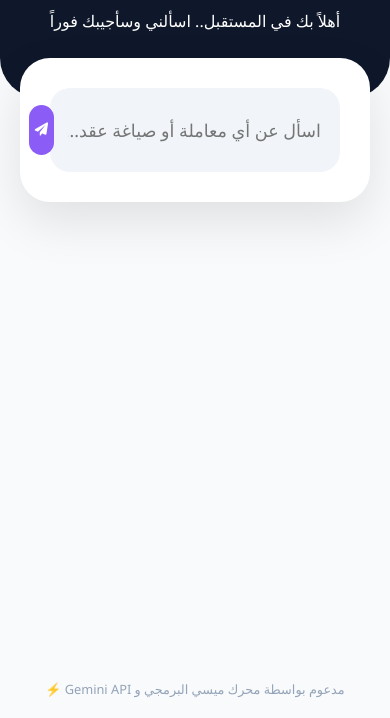
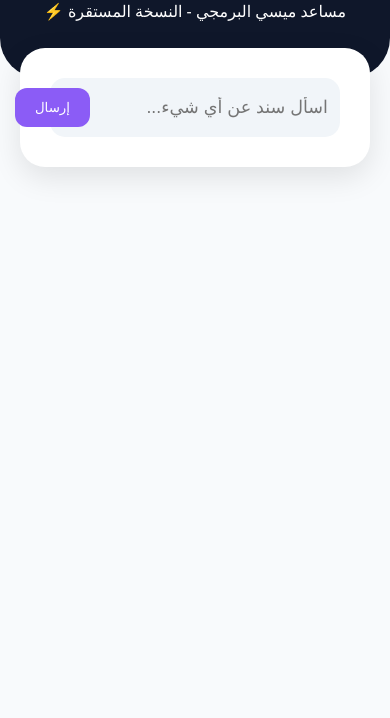
Before and after one commit to 712860937/my-store, a plain HTML site: page sanad.html in a window 390 px wide. Shown: the part 126-844 px from the top of the page. Drawn offline with Linux system fonts and the light colour scheme.

Commit message:
Refactor HTML and JavaScript for improved UI and functionality
Updated the title and modified styles for better layout and responsiveness. Changed function names and adjusted the API call structure for improved error handling and user experience.

```diff
--- a/sanad.html
+++ b/sanad.html
@@ -3,90 +3,78 @@
 <head>
     <meta charset="UTF-8">
     <meta name="viewport" content="width=device-width, initial-scale=1.0">
-    <title>سند AI - المساعد الذكي ⚡</title>
+    <title>سند AI - العقل الذكي 🧠</title>
     <link rel="stylesheet" href="https://cdnjs.cloudflare.com/ajax/libs/font-awesome/6.0.0/css/all.min.css">
     <style>
         :root { --main: #2563eb; --ai: #8b5cf6; --dark: #0f172a; }
-        body { font-family: 'Segoe UI', sans-serif; background: #f8fafc; margin: 0; display: flex; flex-direction: column; min-height: 100vh; }
-        .hero { background: var(--dark); color: white; padding: 50px 20px; text-align: center; border-radius: 0 0 40px 40px; }
-        .container { max-width: 800px; margin: -40px auto 40px; padding: 0 20px; width: 100%; box-sizing: border-box; }
-        .chat-card { background: white; padding: 30px; border-radius: 30px; box-shadow: 0 20px 50px rgba(0,0,0,0.1); }
-        .input-group { display: flex; gap: 12px; background: #f1f5f9; padding: 15px; border-radius: 20px; transition: 0.3s; border: 2px solid transparent; }
-        .input-group:focus-within { border-color: var(--ai); background: white; box-shadow: 0 0 15px rgba(139, 92, 246, 0.1); }
-        input { flex: 1; border: none; background: none; outline: none; font-size: 1.1rem; font-family: inherit; }
-        .send-btn { background: var(--ai); color: white; border: none; width: 50px; height: 50px; border-radius: 15px; cursor: pointer; transition: 0.3s; display: flex; align-items: center; justify-content: center; }
-        .send-btn:hover { transform: scale(1.05); background: #7c3aed; }
-        #responseArea { margin-top: 30px; text-align: right; line-height: 1.8; background: #fdfdff; padding: 25px; border-radius: 20px; display: none; border-right: 6px solid var(--ai); box-shadow: inset 0 2px 10px rgba(0,0,0,0.02); color: #1e293b; }
-        .loader { display: none; margin: 20px; color: var(--ai); font-weight: bold; font-size: 1.1rem; }
-        .loader i { animation: spin 1s infinite linear; }
-        @keyframes spin { from { transform: rotate(0deg); } to { transform: rotate(360deg); } }
-        .footer { margin-top: auto; padding: 20px; font-size: 0.8rem; color: #94a3b8; text-align: center; }
+        body { font-family: 'Segoe UI', sans-serif; background: #f8fafc; margin: 0; text-align: center; }
+        .hero { background: var(--dark); color: white; padding: 40px 20px; border-radius: 0 0 40px 40px; }
+        .container { max-width: 700px; margin: -30px auto 40px; padding: 0 20px; }
+        .chat-card { background: white; padding: 30px; border-radius: 25px; box-shadow: 0 10px 30px rgba(0,0,0,0.1); }
+        .input-group { display: flex; gap: 10px; background: #f1f5f9; padding: 10px; border-radius: 15px; }
+        input { flex: 1; border: none; background: none; outline: none; font-size: 1.1rem; text-align: right; }
+        .send-btn { background: var(--ai); color: white; border: none; padding: 12px 20px; border-radius: 12px; cursor: pointer; }
+        #res { margin-top: 25px; text-align: right; line-height: 1.8; background: #f5f3ff; padding: 20px; border-radius: 15px; display: none; border-right: 5px solid var(--ai); }
+        .loader { display: none; margin: 15px; color: var(--ai); font-weight: bold; }
     </style>
 </head>
 <body>
 
 <div class="hero">
     <h1>سـند | Sanad AI 🧠</h1>
-    <p>أهلاً بك في المستقبل.. اسألني وسأجيبك فوراً</p>
+    <p>مساعد ميسي البرمجي - النسخة المستقرة ⚡</p>
 </div>
 
 <div class="container">
     <div class="chat-card">
         <div class="input-group">
-            <input type="text" id="userInput" placeholder="اسأل عن أي معاملة أو صياغة عقد..." onkeypress="if(event.key==='Enter') askGemini()">
-            <button class="send-btn" onclick="askGemini()"><i class="fas fa-paper-plane"></i></button>
+            <input type="text" id="userInput" placeholder="اسأل سند عن أي شيء...">
+            <button class="send-btn" onclick="ask()">إرسال</button>
         </div>
-
-        <div class="loader" id="loader"><i class="fas fa-atom"></i> جاري استحضار الإجابة...</div>
-
-        <div id="responseArea"></div>
+        <div class="loader" id="loader"><i class="fas fa-spinner fa-spin"></i> جاري الاتصال بالعقل...</div>
+        <div id="res"></div>
     </div>
 </div>
 
-<div class="footer">
-    مدعوم بواسطة محرك ميسي البرمجي و Gemini API ⚡
-</div>
-
 <script>
+    // مفتاحك الذي أرسلته لي
     const API_KEY = "AIzaSyDXAqoFAFzORFZajWwEXURrgxrFB2_LHv4";
 
-    async function askGemini() {
-        const promptInput = document.getElementById('userInput');
-        const prompt = promptInput.value.trim();
-        const responseArea = document.getElementById('responseArea');
+    async function ask() {
+        const input = document.getElementById('userInput');
+        const resBox = document.getElementById('res');
         const loader = document.getElementById('loader');
+        const prompt = input.value.trim();
 
         if (!prompt) return;
 
         loader.style.display = "block";
-        responseArea.style.display = "none";
-        promptInput.value = ""; // مسح الحقل بعد الإرسال
+        resBox.style.display = "none";
 
         try {
+            // استخدام v1beta (الأكثر توافقاً حالياً) مع رابط Google الكامل
             const response = await fetch(`https://generativelanguage.googleapis.com/v1beta/models/gemini-1.5-flash:generateContent?key=${API_KEY}`, {
                 method: "POST",
                 headers: { "Content-Type": "application/json" },
                 body: JSON.stringify({
-                    contents: [{ parts: [{ text: "أنت مساعد يمني ذكي وخبير اسمه سند. أجب على هذا السؤال بأسلوب احترافي ومفيد: " + prompt }] }]
+                    contents: [{ parts: [{ text: "أنت مساعد يمني ذكي اسمك سند. أجب باختصار على: " + prompt }] }]
                 })
             });
 
             const data = await response.json();
 
-            if (data.candidates && data.candidates[0].content.parts[0].text) {
-                const result = data.candidates[0].content.parts[0].text;
-                responseArea.innerHTML = result.replace(/\n/g, "<br>").replace(/\*\*(.*?)\*\*/g, "<b>$1</b>");
-                responseArea.style.display = "block";
+            // فحص إذا كانت جوجل أرجعت خطأ محدد
+            if (data.error) {
+                resBox.innerHTML = "❌ خطأ من جوجل: " + data.error.message;
             } else {
-                throw new Error("استجابة غير متوقعة من العقل.");
+                const aiText = data.candidates[0].content.parts[0].text;
+                resBox.innerHTML = aiText.replace(/\n/g, "<br>").replace(/\*\*(.*?)\*\*/g, "<b>$1</b>");
             }
-
-        } catch (error) {
-            responseArea.innerHTML = "❌ حدث خطأ في الاتصال. تأكد من إعدادات GitHub Pages ومفتاح الـ API.";
-            responseArea.style.display = "block";
-            console.error("Error:", error);
+        } catch (e) {
+            resBox.innerHTML = "❌ حدث خطأ في الشبكة. جرب تحديث الصفحة.";
         } finally {
             loader.style.display = "none";
+            resBox.style.display = "block";
         }
     }
 </script>
```
